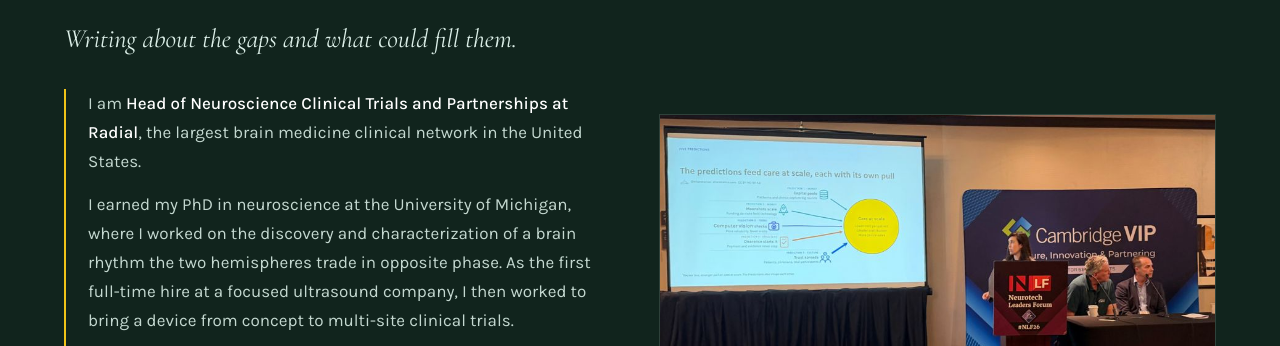
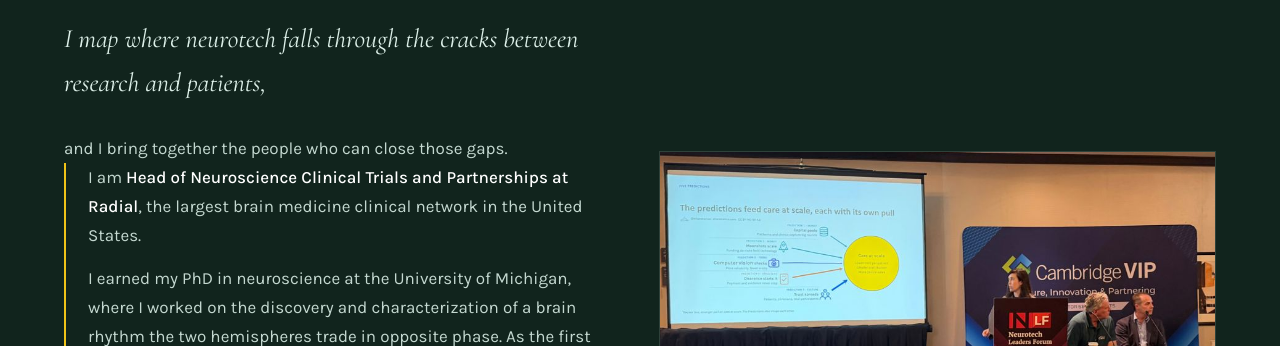
Before and after one commit to sharenarice/github.io, a plain HTML site: page index.html in a window 1280 px wide. Shown: the part 390-736 px from the top of the page. Drawn offline with nearby package versions, Linux system fonts and the light colour scheme.

Commit message:
Revise hero section description in index.html
Updated the description to clarify the role in neurotechnology.

```diff
--- a/index.html
+++ b/index.html
@@ -678,7 +678,8 @@ footer { padding: 32px var(--pad); }
       <div>
         <p class="eyebrow">Clinical neuro · Neurotechnology · Neuroscience</p>
         <h1 id="hero-title">Making neuro work.</em> </h1>
-          <p class="fp-sub">Writing about the gaps and what could fill them.</p>
+          <p class="fp-sub">I map where neurotech falls through the cracks between research and patients,</p>
+            <p>and I bring together the people who can close those gaps.</p>
         <div class="hero-body">
           <p>I am <strong>Head of Neuroscience Clinical Trials and Partnerships at Radial</strong>, the largest brain medicine clinical network in the United States.</p>
           <p>I earned my PhD in neuroscience at the University of Michigan, where I worked on the discovery and characterization of a brain rhythm the two hemispheres trade in opposite phase. As the first full-time hire at a focused ultrasound company, I then worked to bring a device from concept to multi-site clinical trials.</p>
```
